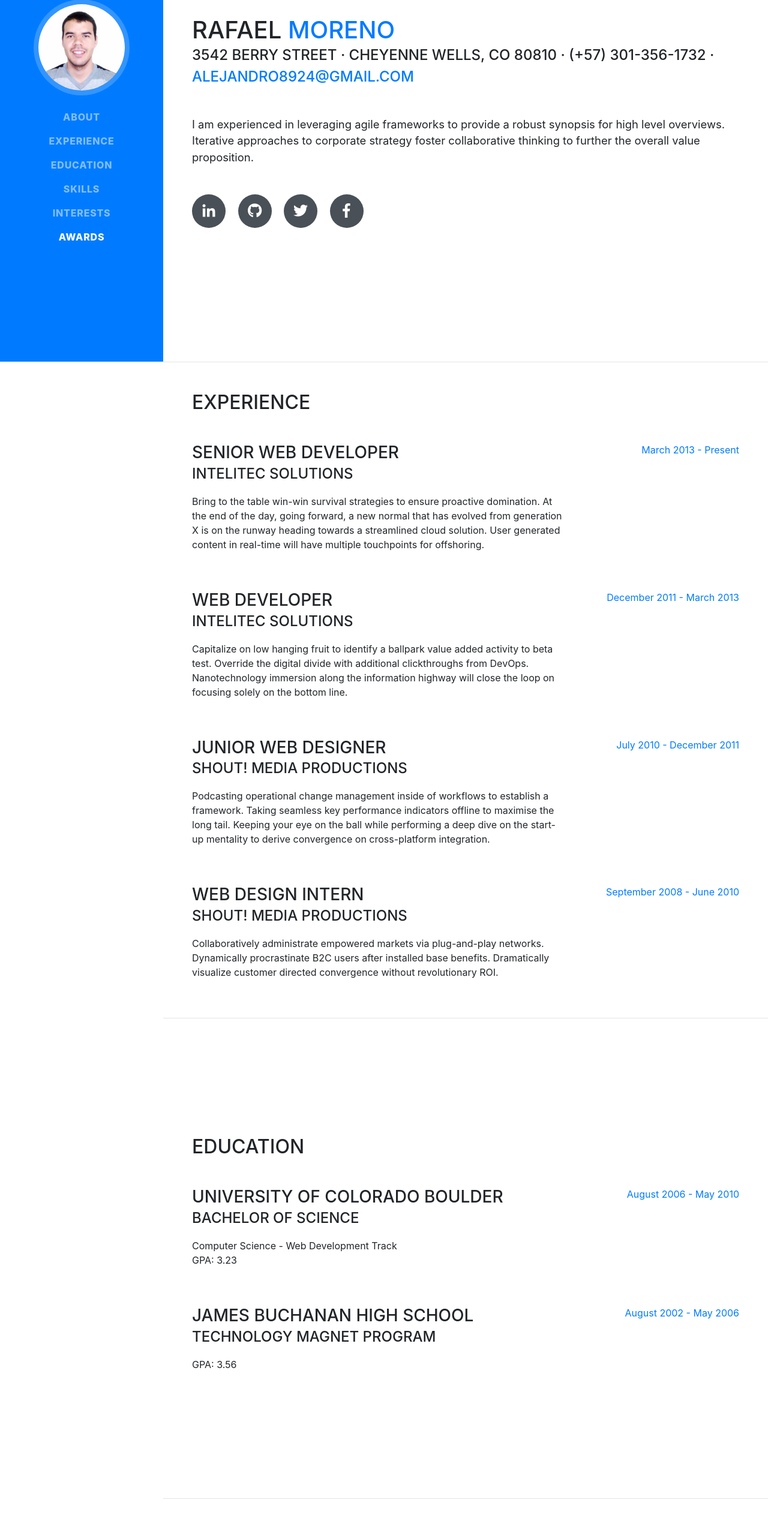
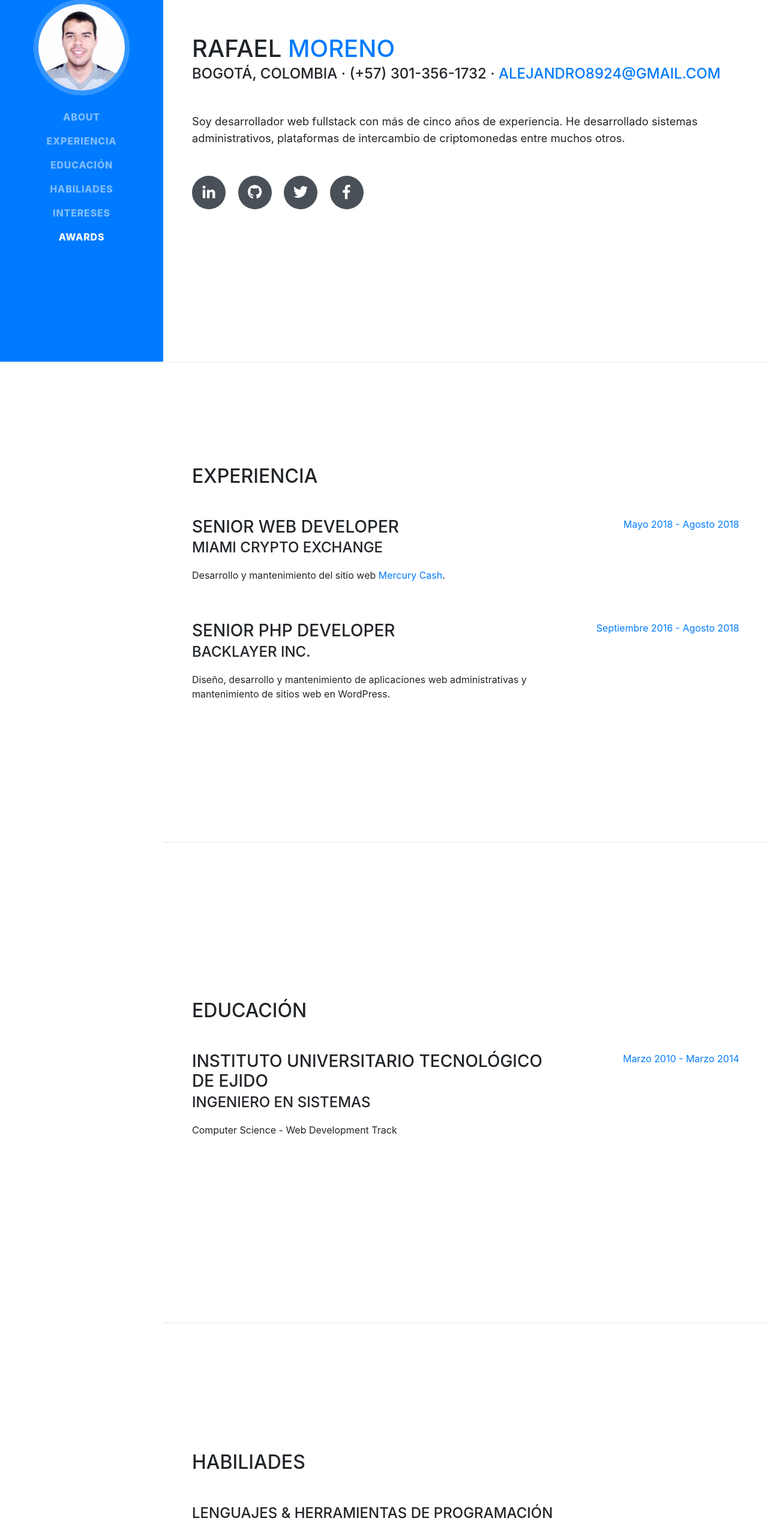
Before and after one commit to morenorafael/morenorafael.github.io, a website with bundled scripts: page index.html in a window 1280 px wide. Shown: the part 197-2763 px from the top of the page at 60% size. Built offline with nearby package versions, Linux system fonts and the light colour scheme; a web font is replaced by a local one.

Commit message:
ajustes en el index

```diff
--- a/index.html
+++ b/index.html
@@ -1,11 +1,19 @@
 <!DOCTYPE html>
-<html lang="en">
+<html lang="es">
     <head>
         <meta charset="utf-8">
         <meta name="viewport" content="width=device-width, initial-scale=1, shrink-to-fit=no">
-        <meta name="description" content="">
-        <meta name="author" content="">
-        <title>Resume - Rafael Moreno</title>
+        <meta name="description" content="Soy desarrollador web fullstack con más de cinco años de experiencia. He desarrollado sistemas administrativos, plataformas de intercambio de criptomonedas entre muchos otros.">
+        <meta name="keywords" content="rafael, moreno, desar web, laravel, php, fullstack">
+        <meta name="author" content="Rafael Moreno">
+        <!-- Open Graph data -->
+        <meta property="og:title" content="Rafael Moreno">
+        <meta property="og:type" content="website">
+        <meta property="og:url" content="https://rafaelmorenojs.github.io/">
+        <meta property="og:image" content="https://rafaelmorenojs.github.io/img/rafael-moreno-bg.jpg">
+        <meta property="og:description" content="Soy desarrollador web fullstack con más de cinco años de experiencia. He desarrollado sistemas administrativos, plataformas de intercambio de criptomonedas entre muchos otros.">
+        <meta property="og:site_name" content="Rafael Moreno">
+        <title>Rafael Moreno</title>
         <!-- Bootstrap core CSS -->
         <link href="vendor/bootstrap/css/bootstrap.min.css" rel="stylesheet">
         <!-- Custom fonts for this template -->
@@ -32,16 +40,16 @@
                         <a class="nav-link js-scroll-trigger" href="#about">About</a>
                     </li>
                     <li class="nav-item">
-                        <a class="nav-link js-scroll-trigger" href="#experience">Experience</a>
+                        <a class="nav-link js-scroll-trigger" href="#experience">Experiencia</a>
                     </li>
                     <li class="nav-item">
-                        <a class="nav-link js-scroll-trigger" href="#education">Education</a>
+                        <a class="nav-link js-scroll-trigger" href="#education">Educación</a>
                     </li>
                     <li class="nav-item">
-                        <a class="nav-link js-scroll-trigger" href="#skills">Skills</a>
+                        <a class="nav-link js-scroll-trigger" href="#skills">Habiliades</a>
                     </li>
                     <li class="nav-item">
-                        <a class="nav-link js-scroll-trigger" href="#interests">Interests</a>
+                        <a class="nav-link js-scroll-trigger" href="#interests">Intereses</a>
                     </li>
                     <li class="nav-item">
                         <a class="nav-link js-scroll-trigger" href="#awards">Awards</a>
@@ -55,21 +63,21 @@
                     <h1 class="mb-0">Rafael
                     <span class="text-primary">Moreno</span>
                     </h1>
-                    <div class="subheading mb-5">3542 Berry Street · Cheyenne Wells, CO 80810 · (+57) 301-356-1732 ·
+                    <div class="subheading mb-5">Bogotá, Colombia · (+57) 301-356-1732 ·
                         <a href="mailto:alejandro8924@gmail.com">alejandro8924@gmail.com</a>
                     </div>
-                    <p class="lead mb-5">I am experienced in leveraging agile frameworks to provide a robust synopsis for high level overviews. Iterative approaches to corporate strategy foster collaborative thinking to further the overall value proposition.</p>
+                    <p class="lead mb-5">Soy desarrollador web fullstack con más de cinco años de experiencia. He desarrollado sistemas administrativos, plataformas de intercambio de criptomonedas entre muchos otros.</p>
                     <div class="social-icons">
-                        <a href="https://www.linkedin.com/in/rafaelmorenoacevedo/">
+                        <a href="https://www.linkedin.com/in/rafaelmorenoacevedo/" target="blank">
                             <i class="fab fa-linkedin-in"></i>
                         </a>
-                        <a href="#">
+                        <a href="https://github.com/rafaelmorenojs" target="blank">
                             <i class="fab fa-github"></i>
                         </a>
-                        <a href="#">
+                        <a href="https://twitter.com/rafaelmorenojs" target="blank">
                             <i class="fab fa-twitter"></i>
                         </a>
-                        <a href="#">
+                        <a href="https://www.facebook.com/rafaelmorenoacevedo" target="blank">
                             <i class="fab fa-facebook-f"></i>
                         </a>
                     </div>
@@ -78,45 +86,25 @@
             <hr class="m-0">
             <section class="resume-section p-3 p-lg-5 d-flex flex-column" id="experience">
                 <div class="my-auto">
-                    <h2 class="mb-5">Experience</h2>
+                    <h2 class="mb-5">Experiencia</h2>
                     <div class="resume-item d-flex flex-column flex-md-row mb-5">
                         <div class="resume-content mr-auto">
                             <h3 class="mb-0">Senior Web Developer</h3>
-                            <div class="subheading mb-3">Intelitec Solutions</div>
-                            <p>Bring to the table win-win survival strategies to ensure proactive domination. At the end of the day, going forward, a new normal that has evolved from generation X is on the runway heading towards a streamlined cloud solution. User generated content in real-time will have multiple touchpoints for offshoring.</p>
+                            <div class="subheading mb-3">Miami Crypto Exchange</div>
+                            <p>Desarrollo y mantenimiento del sitio web <a href="https://www.mercury.cash/" target="blank">Mercury Cash</a>.</p>
                         </div>
                         <div class="resume-date text-md-right">
-                            <span class="text-primary">March 2013 - Present</span>
+                            <span class="text-primary">Mayo 2018 - Agosto 2018</span>
                         </div>
                     </div>
                     <div class="resume-item d-flex flex-column flex-md-row mb-5">
                         <div class="resume-content mr-auto">
-                            <h3 class="mb-0">Web Developer</h3>
-                            <div class="subheading mb-3">Intelitec Solutions</div>
-                            <p>Capitalize on low hanging fruit to identify a ballpark value added activity to beta test. Override the digital divide with additional clickthroughs from DevOps. Nanotechnology immersion along the information highway will close the loop on focusing solely on the bottom line.</p>
+                            <h3 class="mb-0">Senior PHP Developer</h3>
+                            <div class="subheading mb-3">Backlayer Inc.</div>
+                            <p>Diseño, desarrollo y mantenimiento de aplicaciones web administrativas y mantenimiento de sitios web en WordPress.</p>
                         </div>
                         <div class="resume-date text-md-right">
-                            <span class="text-primary">December 2011 - March 2013</span>
-                        </div>
-                    </div>
-                    <div class="resume-item d-flex flex-column flex-md-row mb-5">
-                        <div class="resume-content mr-auto">
-                            <h3 class="mb-0">Junior Web Designer</h3>
-                            <div class="subheading mb-3">Shout! Media Productions</div>
-                            <p>Podcasting operational change management inside of workflows to establish a framework. Taking seamless key performance indicators offline to maximise the long tail. Keeping your eye on the ball while performing a deep dive on the start-up mentality to derive convergence on cross-platform integration.</p>
-                        </div>
-                        <div class="resume-date text-md-right">
-                            <span class="text-primary">July 2010 - December 2011</span>
-                        </div>
-                    </div>
-                    <div class="resume-item d-flex flex-column flex-md-row">
-                        <div class="resume-content mr-auto">
-                            <h3 class="mb-0">Web Design Intern</h3>
-                            <div class="subheading mb-3">Shout! Media Productions</div>
-                            <p>Collaboratively administrate empowered markets via plug-and-play networks. Dynamically procrastinate B2C users after installed base benefits. Dramatically visualize customer directed convergence without revolutionary ROI.</p>
-                        </div>
-                        <div class="resume-date text-md-right">
-                            <span class="text-primary">September 2008 - June 2010</span>
+                            <span class="text-primary">Septiembre 2016 - Agosto 2018</span>
                         </div>
                     </div>
                 </div>
@@ -124,26 +112,16 @@
             <hr class="m-0">
             <section class="resume-section p-3 p-lg-5 d-flex flex-column" id="education">
                 <div class="my-auto">
-                    <h2 class="mb-5">Education</h2>
+                    <h2 class="mb-5">Educación</h2>
                     <div class="resume-item d-flex flex-column flex-md-row mb-5">
                         <div class="resume-content mr-auto">
-                            <h3 class="mb-0">University of Colorado Boulder</h3>
-                            <div class="subheading mb-3">Bachelor of Science</div>
+                            <h3 class="mb-0">Instituto Universitario Tecnológico de Ejido</h3>
+                            <div class="subheading mb-3">Ingeniero en Sistemas</div>
                             <div>Computer Science - Web Development Track</div>
-                            <p>GPA: 3.23</p>
+                            <!-- <p>GPA: 3.23</p> -->
                         </div>
                         <div class="resume-date text-md-right">
-                            <span class="text-primary">August 2006 - May 2010</span>
-                        </div>
-                    </div>
-                    <div class="resume-item d-flex flex-column flex-md-row">
-                        <div class="resume-content mr-auto">
-                            <h3 class="mb-0">James Buchanan High School</h3>
-                            <div class="subheading mb-3">Technology Magnet Program</div>
-                            <p>GPA: 3.56</p>
-                        </div>
-                        <div class="resume-date text-md-right">
-                            <span class="text-primary">August 2002 - May 2006</span>
+                            <span class="text-primary">Marzo 2010 - Marzo 2014</span>
                         </div>
                     </div>
                 </div>
@@ -151,9 +129,27 @@
             <hr class="m-0">
             <section class="resume-section p-3 p-lg-5 d-flex flex-column" id="skills">
                 <div class="my-auto">
-                    <h2 class="mb-5">Skills</h2>
-                    <div class="subheading mb-3">Programming Languages &amp; Tools</div>
+                    <h2 class="mb-5">Habiliades </h2>
+                    <div class="subheading mb-3">Lenguajes &amp; herramientas de programación</div>
                     <ul class="list-inline dev-icons">
+                        <li class="list-inline-item">
+                            <i class="fab fa-php"></i>
+                        </li>
+                        <li class="list-inline-item">
+                            <i class="fab fa-laravel"></i>
+                        </li>
+                        <li class="list-inline-item">
+                            <i class="fab fas fa-database"></i>
+                        </li>
+                        <li class="list-inline-item">
+                            <i class="fab fa-angular"></i>
+                        </li>
+                        <li class="list-inline-item">
+                            <i class="fab fa-node-js"></i>
+                        </li>
+                        <li class="list-inline-item">
+                            <i class="fab fa-js-square"></i>
+                        </li>
                         <li class="list-inline-item">
                             <i class="fab fa-html5"></i>
                         </li>
@@ -161,57 +157,33 @@
                             <i class="fab fa-css3-alt"></i>
                         </li>
                         <li class="list-inline-item">
-                            <i class="fab fa-js-square"></i>
+                            <i class="fab fa-css3-alt"></i>
                         </li>
                         <li class="list-inline-item">
-                            <i class="fab fa-angular"></i>
-                        </li>
-                        <li class="list-inline-item">
-                            <i class="fab fa-react"></i>
-                        </li>
-                        <li class="list-inline-item">
-                            <i class="fab fa-node-js"></i>
-                        </li>
-                        <li class="list-inline-item">
-                            <i class="fab fa-sass"></i>
-                        </li>
-                        <li class="list-inline-item">
-                            <i class="fab fa-less"></i>
-                        </li>
-                        <li class="list-inline-item">
-                            <i class="fab fa-wordpress"></i>
-                        </li>
-                        <li class="list-inline-item">
-                            <i class="fab fa-gulp"></i>
-                        </li>
-                        <li class="list-inline-item">
-                            <i class="fab fa-grunt"></i>
-                        </li>
-                        <li class="list-inline-item">
-                            <i class="fab fa-npm"></i>
+                            <i class="fab fa-git"></i>
                         </li>
                     </ul>
                     <div class="subheading mb-3">Workflow</div>
                     <ul class="fa-ul mb-0">
                         <li>
                             <i class="fa-li fa fa-check"></i>
-                        Mobile-First, Responsive Design</li>
+                        Primeros dispositivos móviles, diseño receptivo</li>
                         <li>
                             <i class="fa-li fa fa-check"></i>
-                        Cross Browser Testing &amp; Debugging</li>
+                        Prueba &amp; depuración del navegador cruzado</li>
                         <li>
                             <i class="fa-li fa fa-check"></i>
-                        Cross Functional Teams</li>
+                        Equipos multifuncionales</li>
                         <li>
                             <i class="fa-li fa fa-check"></i>
-                        Agile Development &amp; Scrum</li>
+                        Desarrollo Ágil &amp; Scrum</li>
                     </ul>
                 </div>
             </section>
             <hr class="m-0">
             <section class="resume-section p-3 p-lg-5 d-flex flex-column" id="interests">
                 <div class="my-auto">
-                    <h2 class="mb-5">Interests</h2>
+                    <h2 class="mb-5">Intereses</h2>
                     <p>Apart from being a web developer, I enjoy most of my time being outdoors. In the winter, I am an avid skier and novice ice climber. During the warmer months here in Colorado, I enjoy mountain biking, free climbing, and kayaking.</p>
                     <p class="mb-0">When forced indoors, I follow a number of sci-fi and fantasy genre movies and television shows, I am an aspiring chef, and I spend a large amount of my free time exploring the latest technology advancements in the front-end web development world.</p>
                 </div>
```
Also changed, not shown: img/rafael-moreno-bg.JPG (added).
